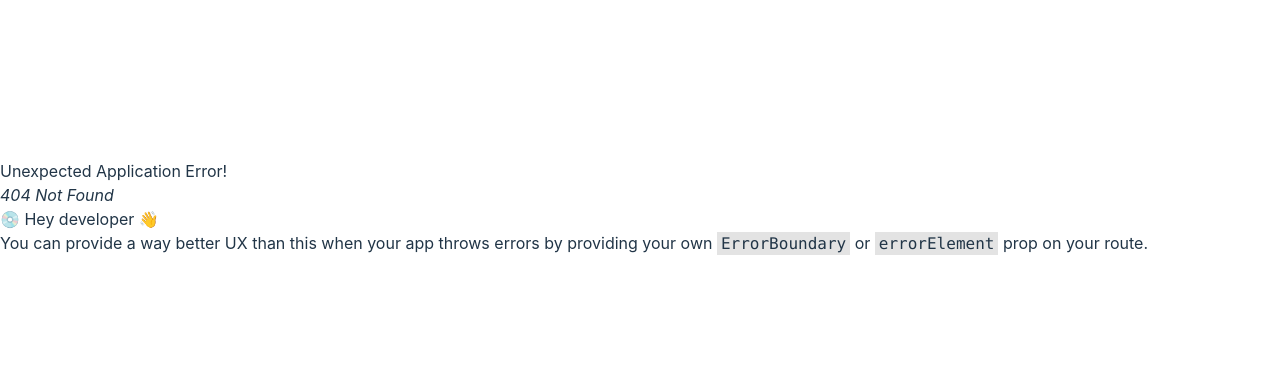
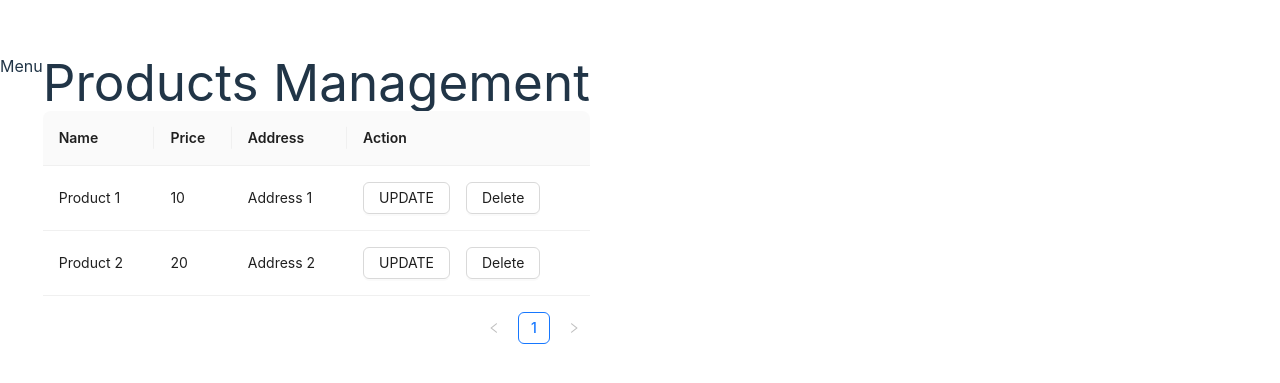
Before and after one commit to ntbao10122003/DA-FE-REACT, a React (Vite) app: page /admin in a window 1280 px wide. Before the commit this address had no page. Shown: the part 193-576 px from the top of the page. Built offline with nearby package versions, Linux system fonts and the light colour scheme.

Commit message:
creat Admin Dashboard

```diff
--- a/package.json
+++ b/package.json
@@ -11,6 +11,7 @@
   },
   "dependencies": {
     "@reduxjs/toolkit": "^1.9.5",
+    "antd": "^5.8.0",
     "axios": "^1.4.0",
     "concurrently": "^8.2.0",
     "immer": "^10.0.2",
--- /dev/null
+++ b/src/components/admin/ListProducts.tsx
@@ -0,0 +1,59 @@
+import { Space, Table, Button, message } from 'antd';
+import type { ColumnsType } from 'antd/es/table';
+import { Link } from 'react-router-dom';
+
+const ListProducts = () => {
+
+    const columns: ColumnsType = [
+        {
+            title: 'Name',
+            dataIndex: 'name',
+            key: 'name',
+            //   render: (text) => <a>{text}</a>,
+        },
+        {
+            title: 'Price',
+            dataIndex: 'price',
+            key: 'price',
+        },
+        {
+            title: 'Address',
+            dataIndex: 'address',
+            key: 'address',
+        },
+        {
+            title: 'Action',
+            key: 'action',
+            render: (record) => (
+                <Space size="middle">
+                    <Button>
+                        UPDATE
+                    </Button>
+                    <Button>Delete</Button>
+                </Space>
+            ),
+        },
+    ];
+    const data = [
+        {
+            key: '1',
+            name: 'Product 1',
+            price: 10,
+            address: 'Address 1',
+        },
+        {
+            key: '2',
+            name: 'Product 2',
+            price: 20,
+            address: 'Address 2',
+        },
+    ];
+    return (
+        <div>
+            <h1>Products Management</h1>
+            <Table columns={columns} dataSource={data} />
+        </div>
+    )
+}
+
+export default ListProducts
--- a/src/components/layouts/AdminLayoits.tsx
+++ b/src/components/layouts/AdminLayoits.tsx
@@ -1,10 +1,12 @@
-import React from 'react'
+import { Outlet } from 'react-router-dom'
 
-type Props = {}
+const AdminLayoits = () => {
+  return (
+    <div style={{display: 'flex'}}>
+      <aside>Menu</aside>
+      <main>< Outlet/></main>
+    </div>
 
-const AdminLayoits = (props: Props) => {
-  return (
-    <div>AdminLayoits</div>
   )
 }
 
--- a/src/routes.tsx
+++ b/src/routes.tsx
@@ -5,15 +5,25 @@ import ProductPage from "./components/product-page/ProductPage";
 import ProductDetailPage from "./components/product-detail/ProductDetailPage";
 import Cart from "./components/cart/Cart";
 import Payment from "./components/payment/Payment";
+import AdminLayoits from "./components/layouts/AdminLayoits";
+import ListProducts from "./components/admin/ListProducts";
 export const router = createBrowserRouter([
     {
         path: "/",
-        element: <WebsiteLayout/>,
+        element: <WebsiteLayout />,
         children: [
-            {index: true, element: <HomePage/>},
-            { path: "product", element: <ProductPage/>},
-            { path: "product/:id", element: <ProductDetailPage/>},
-            { path: "cart", element: <Cart/>},
-            { path: "product/payment", element: <Payment/>}
-        ]}
+            { index: true, element: <HomePage /> },
+            { path: "product", element: <ProductPage /> },
+            { path: "product/:id", element: <ProductDetailPage /> },
+            { path: "cart", element: <Cart /> },
+            { path: "product/payment", element: <Payment /> }
+        ]
+    },
+    {
+        path: "/admin",
+        element: <AdminLayoits />,
+        children: [
+            { index: true, element: <ListProducts /> },
+        ]
+    }
 ])
```
Also changed, not shown: 1 other file (tests, documents, lock files or other folders).
